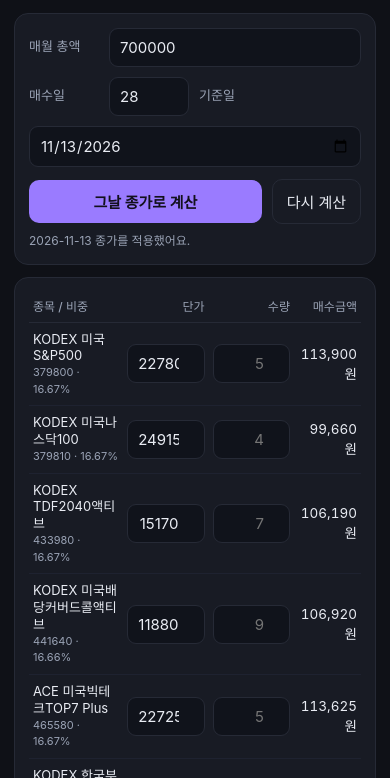
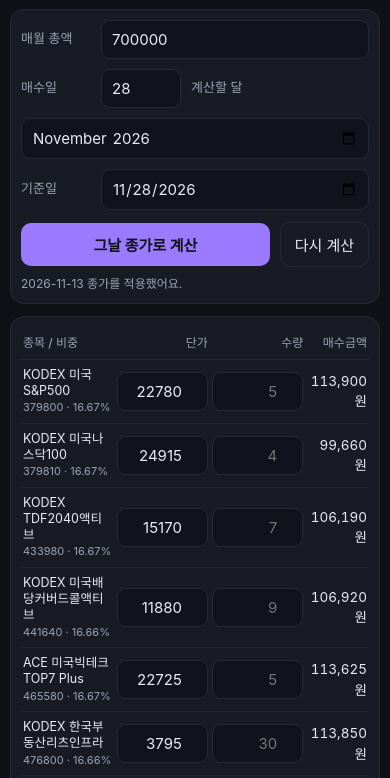
Before and after one commit to jhfafa2010/my-to-do-app, a plain HTML site: page etf-calc/index.html in a window 390 px wide. Shown: the part 93-871 px from the top of the page. Drawn offline with Linux system fonts and the light colour scheme.

Commit message:
etf-calc: buy-day based date picker + mobile cell fix

```diff
--- a/etf-calc/index.html
+++ b/etf-calc/index.html
@@ -41,6 +41,14 @@
   .err{color:var(--warn);font-size:12.5px;margin-top:8px}
   details summary{cursor:pointer;color:var(--muted);font-size:13px}
   .hint{color:var(--muted);font-size:12px;margin-top:6px}
+  /* 좁은 화면(스마트폰)에서 단가 5자리가 잘리지 않도록 */
+  @media (max-width:430px){
+    body{padding:12px 10px 48px}
+    .card{padding:10px}
+    th,td{padding:7px 2px}
+    .cell{width:84px;padding:6px 4px;font-size:13px}
+    .name{font-size:12.5px}
+  }
 </style>
 </head>
 <body>
@@ -56,7 +64,11 @@
   <div class="row">
     <label>매수일</label>
     <input type="number" id="buyDay" value="28" min="1" max="31" style="width:80px">
-    <label style="min-width:auto">기준일</label>
+    <label style="min-width:auto">계산할 달</label>
+    <input type="month" id="targetMonth" style="flex:1">
+  </div>
+  <div class="row">
+    <label>기준일</label>
     <input type="date" id="priceDate" style="flex:1">
   </div>
   <div class="row" style="margin-top:12px">
@@ -286,8 +298,7 @@ async function loadMarket(){
     market = await r.json();
     const last = market.days[market.days.length-1] || "";
     const dEl = document.getElementById("priceDate");
-    if(!dEl.value){ dEl.value = last; }
-    else if(dEl.value > last){ dEl.value = last; }
+    if(!dEl.value) dEl.value = buyDateFor(0);
     applyDate();
     document.getElementById("err").textContent = "";
   }catch(e){
@@ -297,6 +308,37 @@ async function loadMarket(){
   }
 }
 
+function buyDateFor(monthOffset){
+  const mv = document.getElementById("targetMonth").value;
+  let y, m;
+  if(mv){
+    y = Number(mv.slice(0,4)); m = Number(mv.slice(5,7));
+  }else{
+    const d = new Date();
+    d.setDate(1);
+    d.setMonth(d.getMonth() + (monthOffset||0));
+    y = d.getFullYear(); m = d.getMonth()+1;
+  }
+  let day = Number(document.getElementById("buyDay").value)||28;
+  const lastDay = new Date(y, m, 0).getDate();
+  if(day > lastDay) day = lastDay;
+  return y + "-" + String(m).padStart(2,"0") + "-" + String(day).padStart(2,"0");
+}
+
+function setBasisToBuyDay(){
+  const el = document.getElementById("priceDate");
+  const target = buyDateFor(0);
+  el.value = target;
+  if(market.days.length){
+    const last = market.days[market.days.length-1];
+    if(target > last) el.value = last;   // 아직 오지 않은 날짜면 최근 거래일
+  }
+  applyDate();
+}
+
+document.getElementById("buyDay").addEventListener("change", setBasisToBuyDay);
+document.getElementById("buyDay").addEventListener("input", setBasisToBuyDay);
+document.getElementById("targetMonth").addEventListener("change", setBasisToBuyDay);
 document.getElementById("refreshBtn").addEventListener("click", applyDate);
 document.getElementById("calcBtn").addEventListener("click", compute);
 document.getElementById("totalAmount").addEventListener("input", compute);
@@ -321,8 +363,8 @@ document.getElementById("resetBtn").addEventListener("click", ()=>{
 (function init(){
   loadState();
   const d = new Date();
-  const iso = d.getFullYear()+"-"+String(d.getMonth()+1).padStart(2,"0")+"-"+String(d.getDate()).padStart(2,"0");
-  document.getElementById("priceDate").value = iso;
+  document.getElementById("targetMonth").value = d.getFullYear()+"-"+String(d.getMonth()+1).padStart(2,"0");
+  document.getElementById("priceDate").value = buyDateFor(0);
   render();
   loadMarket();
 })();
```
